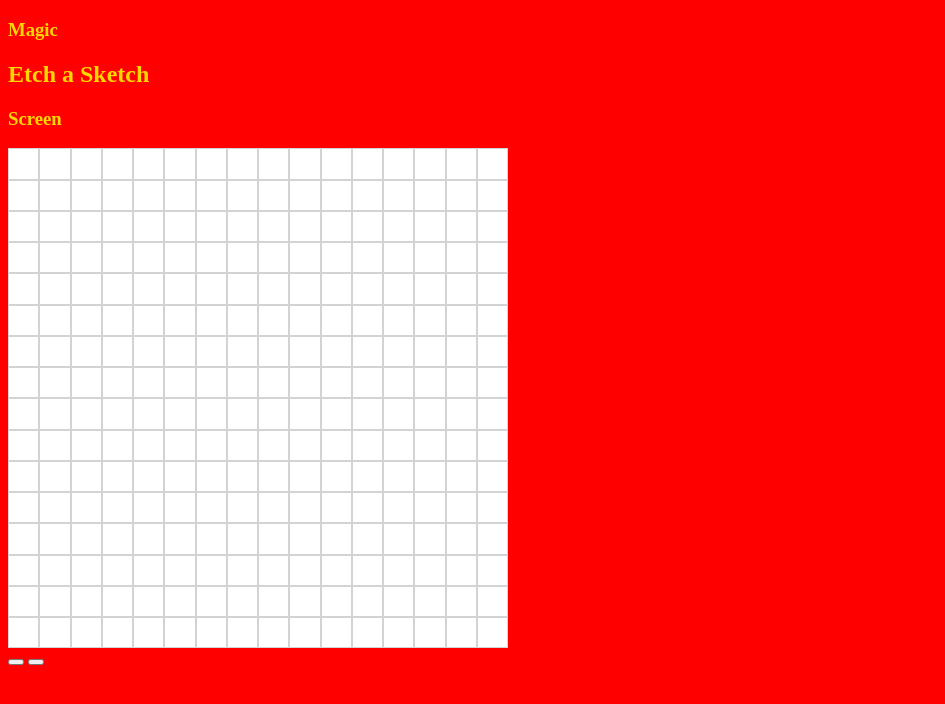
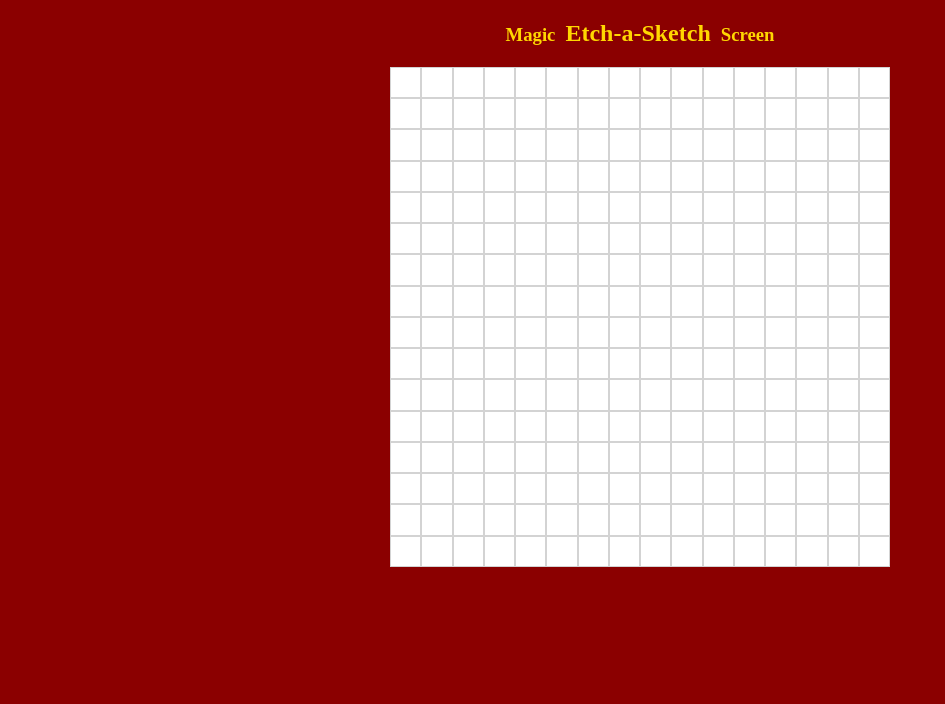
Before and after one commit to mariazi-ui/etch_a_sketch, a plain HTML site: page index.html in a window 1280 px wide. Shown: the whole page, without its empty margins (0-945 px from the left). Drawn offline with Linux system fonts and the light colour scheme.

Commit message:
Centered the grid and text

```diff
--- a/index.html
+++ b/index.html
@@ -10,15 +10,11 @@
 <body>
     <header>
         <h3>Magic</h3>
-        <h2>Etch a Sketch</h2>
+        <h2>Etch-a-Sketch</h2>
         <h3>Screen</h3>
     </header>
     <section>
         <div class="container"></div>
-        <div class="buttons">
-            <button id="left"></button>
-            <button id="right"></button>
-        </div>
     </section>
 </body>
 </html>
--- a/style.css
+++ b/style.css
@@ -1,6 +1,20 @@
 body {
-    background-color: red;
+    background-color: darkred;
     color: gold;
+
+    display: flex;
+    flex-direction: column;
+    align-items: center;
+    height: 100vh;
+    margin: 0;
+}
+
+header {
+    display: flex;
+    justify-content: center;
+    align-items: baseline;
+    flex-wrap: nowrap;
+    gap: 10px;
 }
 
 .container {
```
